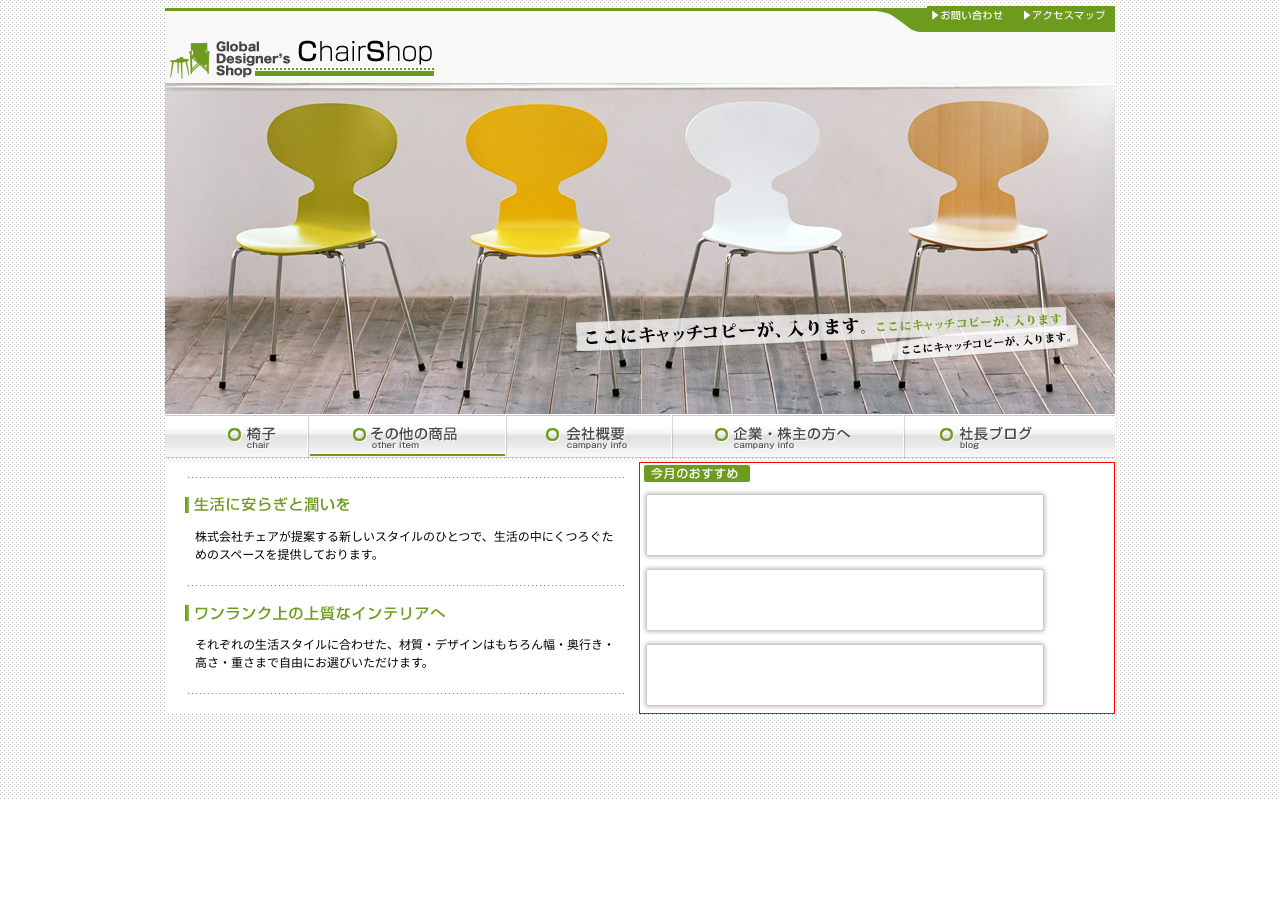
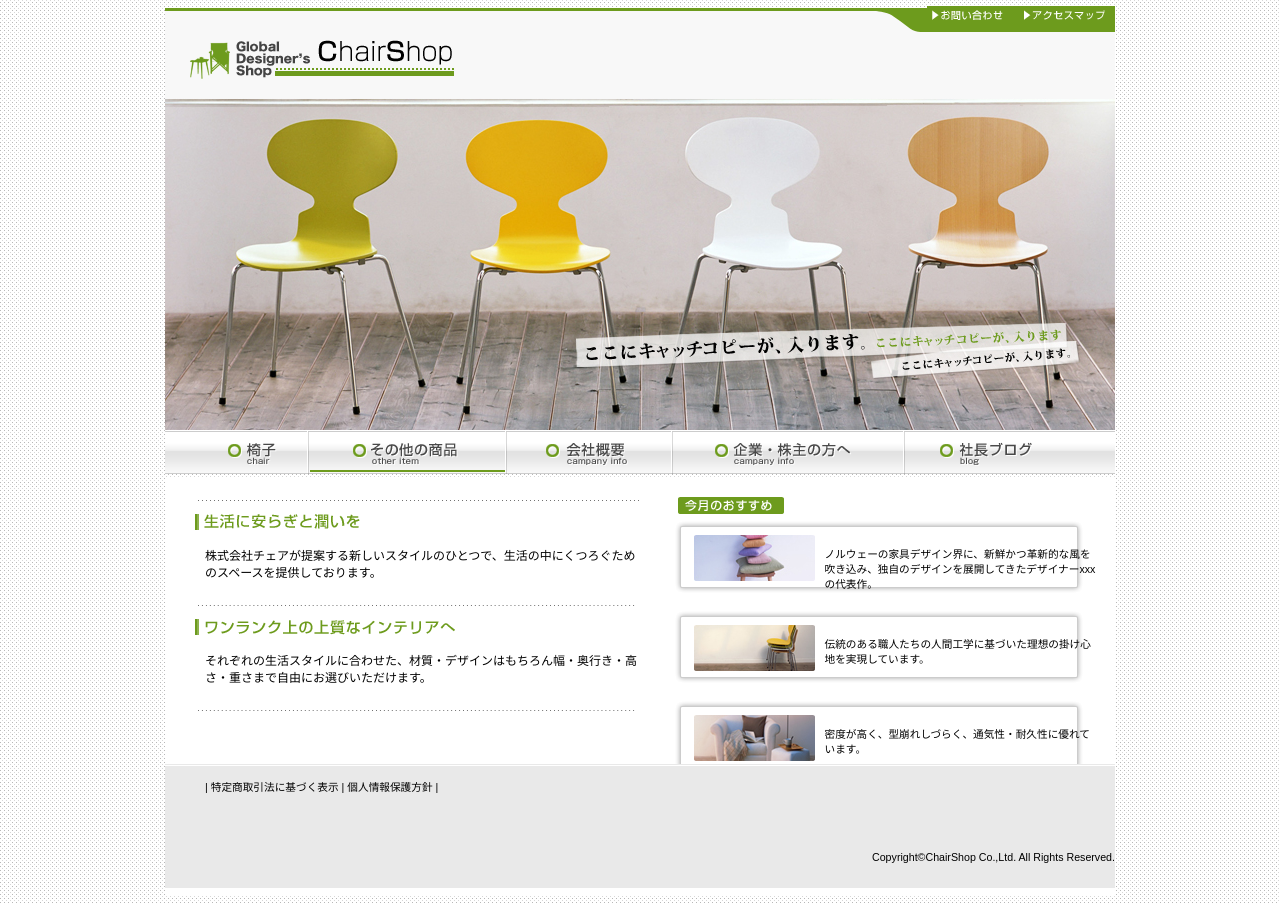
Before and after one commit to clamilala/chair_site, a PHP site: page / in a window 1280 px wide. Before the commit the page ends 799 px from the top, so only its background shows below. Run offline with PHP 8.4, Linux system fonts and the light colour scheme; some libraries are stand-ins or nearby versions.

Commit message:
[update]coding end

```diff
--- a/css/style.css
+++ b/css/style.css
@@ -11,6 +11,9 @@
 body {
 	background-image: url("../img/bg_body.gif");
 	background-repeat: repeat;
+	font-family: "ヒラギノ角ゴ Pro W3", "Hiragino Kaku Gothic Pro", "メイリオ", Meiryo, Osaka, "ＭＳ Ｐゴシック", "MS PGothic", sans-serif;
+	font-weight: 400;
+	font-style: normal;
 }
 
 .wrapper {
@@ -22,7 +25,7 @@ body {
 .header	{
 /*	border: 1px solid red;*/
 	width: 950px;
-	height: 74px;
+	height: 90px;
 	background-color: #f8f8f8;
 	background-image: url("../img/bg_header.gif");
 	background-repeat: no-repeat;
@@ -50,6 +53,7 @@ body {
 .logo {
 	width: 271px;
 	height: 44px;
+	margin-left: 20px;
 }
 
 /* ---------- ここからボディ ----------*/
@@ -69,7 +73,7 @@ body {
 
 .contents {
 /*	border: 1px solid blue; */
-/*	height: 200px; */
+	height: 286px;
 	background-color: #ffffff;
 	display: flex;
 	flex-direction: row;
@@ -78,45 +82,96 @@ body {
 
 .contents_left {
 /*	border: 1px solid orange; */
-	width: 50%;
+	width: 53%;
 /*	height: 200px;*/
 }
 .line_img {
 	width: 100%;
 	height: 20px;
-	margin-top: 5px;
-	margin-bottom: 5px;
+	margin-top: 12px;
+	margin-left: 10px;
+	margin-bottom: 0px;
 	padding: 0px 0px 0px 20px;
 	display: flex;
 	align-items: center;
 }
 .contents_left_title {
-	margin-top: 10px;
-	padding-left: 20px;
+	margin-top: 4px;
+	margin-bottom: 10px;
+	padding-left: 30px;
 }
 p {
-	width: 90%;
-	margin-top: 10px;
-	margin-left: 30px;
-	font-family: "Meiryo";
+	/*font-family: "Meiryo";*/
+}
+.contents_left_p {
 	font-size: 9pt;
+	width: 86%;
+	margin-left: 40px;
+	margin-bottom: 15px;
 }
 
 .contents_right {
-	border: 1px solid red;
-	width: 50%;
+	width: 47%;
 /*	height: 100px;*/
+}
+.contents_right_title {
+	margin-top: 17px;
+	margin-left: 5px;
 }
 .contents_right_frame {
 	background-image: url("../img/bg_index_recommend.gif");
 	background-repeat: no-repeat;
 	width: 412px;
 	height: 75px;
+	margin-left: 5px;
+	display: flex;
+	flex-direction: row;
+	padding-top: 15px;
+	padding-left: 20px;
+}
+.contents_right_p {
+	font-size: 8pt;
+	margin-left: 10px;
+	margin-right: 10px;
+}
+
+/* ---------- ここからフッター ----------*/
+.footer {
+	background-image: url("../img/bg_footer.gif");
+	width: 950px;
+	height: 131px;
+	font-size: 8pt;
+	display: flex;
+	flex-direction: column;
+
+}
+.footer_text {
+	width: 100%;
+	height: 50%;
+	margin-top: 15px;
+	margin-left: 40px;
+
+}
+.copyright {
+	width: 100%;
+	height: 50%;
+	margin-right: 0px;
+	margin-bottom: 0px;
+	padding-right: 5px;
+	padding-top: 27px;
+	text-align: end;
+}
+a {
+	color: #000000;
+  text-decoration: none;
+}
+a:hover {
+  text-decoration: underline;
 }
 
 /*
 {
-    display: block;
+    display: flex;
     flex-direction: column;
     justify-content: center;
     align-items: center;
--- a/index.html
+++ b/index.html
@@ -61,26 +61,55 @@ $(function(){
 				</div>
 			</div>
 			<div class="contents">
+				<!-- コンテンツ左 --->
 				<div class="contents_left">
-					<div class="line_img"><img src="img/img_line01.gif" width="443px" height="3px" alt="仕切り線"></div>
+					<div class="line_img"><img src="img/img_line01.gif" width="448px" height="3px" alt="仕切り線"></div>
 					<div class="contents_left_title"><img src="img/tit_index01.gif" width="165px" height="16px" alt="生活に安らぎと潤いを"></div>
-					<p>株式会社チェアが提案する新しいスタイルのひとつで、生活の中にくつろぐためのスペースを提供しております。</p>
+					<p class="contents_left_p">株式会社チェアが提案する新しいスタイルのひとつで、生活の中にくつろぐためのスペースを提供しております。</p>
 					<div class="line_img"><img src="img/img_line01.gif" width="443px" height="3px" alt="仕切り線"></div>
 					<div class="contents_left_title"><img src="img/tit_index02.gif" width="260px" height="16px" alt="ワンランク上の上質なインテリアへ"></div>
-					<p>それぞれの生活スタイルに合わせた、材質・デザインはもちろん幅・奥行き・高さ・重さまで自由にお選びいただけます。</p>
+					<p class="contents_left_p">それぞれの生活スタイルに合わせた、材質・デザインはもちろん幅・奥行き・高さ・重さまで自由にお選びいただけます。</p>
 					<div class="line_img"><img src="img/img_line01.gif" width="443px" height="3px" alt="仕切り線"></div>
 				</div>
+				<!-- コンテンツ右 --->
 				<div class="contents_right">
 					<div class="contents_right_title"><img src="img/tit_index_recommend.gif" width="114px" height="21px" alt="今月のおすすめ"></div>
-					<div class="contents_right_frame"></div>
-					<div class="contents_right_frame"></div>
-					<div class="contents_right_frame"></div>
+					<div class="contents_right_frame">
+						<div class="contents_right_img">
+							<img src="img/img_index_recommend01.jpg" width="121px" height="46" alt="デザイナーxxxの代表作">
+						</div>
+						<div class="contents_right_text">
+							<p class="contents_right_p">ノルウェーの家具デザイン界に、新鮮かつ革新的な風を吹き込み、独自のデザインを展開してきたデザイナーxxxの代表作。</p>
+						</div>
+					</div>
+					<div class="contents_right_frame">
+						<div class="contents_right_img">
+							<img src="img/img_index_recommend02.jpg" width="121px" height="46" alt="理想の掛け心地">
+						</div>
+						<div class="contents_right_text">
+							<p class="contents_right_p">伝統のある職人たちの人間工学に基づいた理想の掛け心地を実現しています。</p>
+						</div>
+					</div>
+					<div class="contents_right_frame">
+						<div class="contents_right_img">
+							<img src="img/img_index_recommend03.jpg" width="121px" height="46px" alt="密度が高く、型崩れしづらく、通気性・耐久性に優れています。">
+						</div>
+						<div class="contents_right_text">
+							<p class="contents_right_p">密度が高く、型崩れしづらく、通気性・耐久性に優れています。</p>
+						</div>
+					</div>
 				</div>
 			</div>
 		</div>
 
 		<!-- フッター --->
 		<div class="footer">
+			<div class="footer_text">
+				| <a href="#">特定商取引法に基づく表示</a> | <a href="#">個人情報保護方針</a> |
+			</div>
+			<div class="copyright">
+				Copyright©ChairShop Co.,Ltd. All Rights Reserved.
+			</div>
 		</div>
 	</div>
 
```
